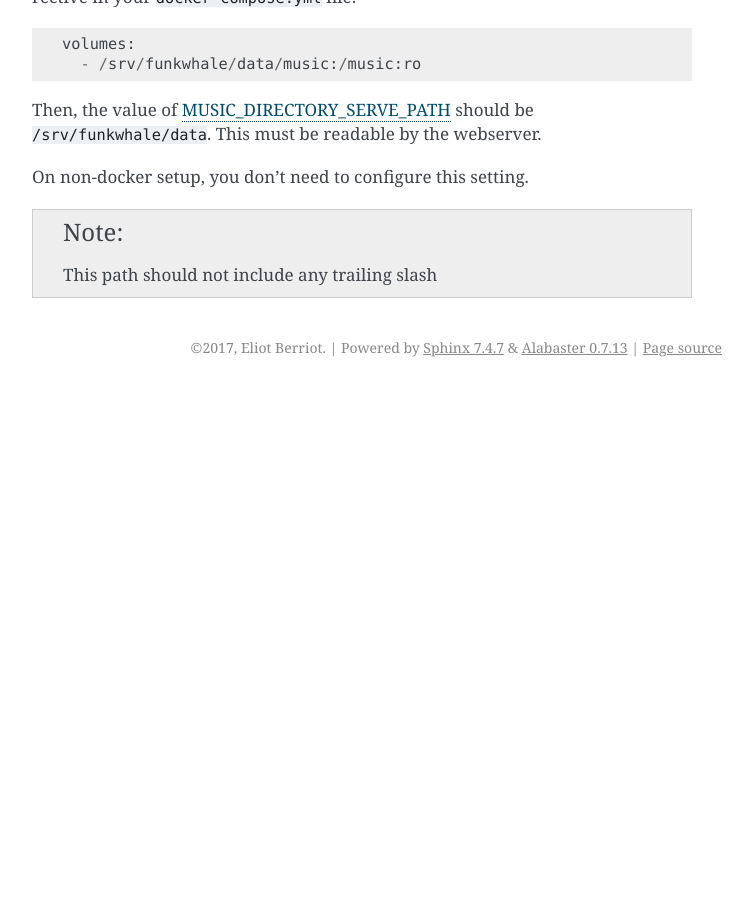
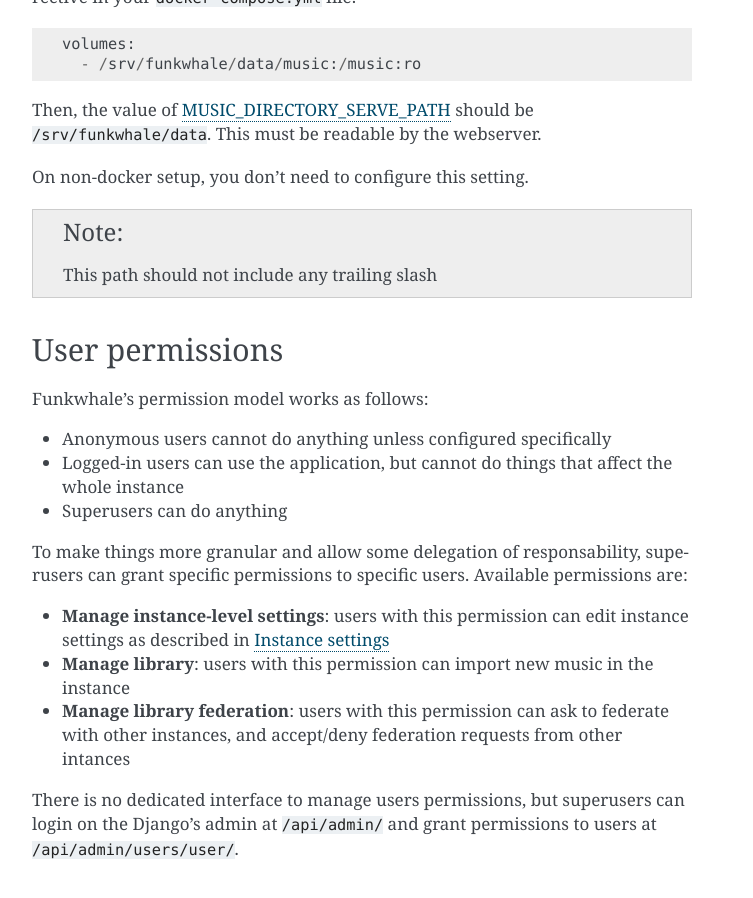
Before and after one commit to RYGhub/funkwhale, a Sphinx documentation site: the page built from docs/configuration.rst, in a window 1280 px wide and 900 px high, scrolled down 2439 px. Shown: the whole window, without its empty margins (388-1141 px from the left). Built offline with Sphinx 7.4.7, drawn with Linux system fonts in a browser that asks for light colours; pages that are not in the unit, such as notebooks, are missing from menus; before the commit the page ends 2826 px from its top, so only the background shows below that.

Commit message:
Fix #152: changelog and documentation

```diff
--- a/docs/configuration.rst
+++ b/docs/configuration.rst
@@ -117,3 +117,28 @@
 On non-docker setup, you don't need to configure this setting.
 
 .. note:: This path should not include any trailing slash
+
+User permissions
+----------------
+
+Funkwhale's permission model works as follows:
+
+- Anonymous users cannot do anything unless configured specifically
+- Logged-in users can use the application, but cannot do things that affect
+  the whole instance
+- Superusers can do anything
+
+To make things more granular and allow some delegation of responsability,
+superusers can grant specific permissions to specific users. Available
+permissions are:
+
+- **Manage instance-level settings**: users with this permission can edit instance
+  settings as described in :ref:`instance-settings`
+- **Manage library**: users with this permission can import new music in the
+  instance
+- **Manage library federation**: users with this permission can ask to federate with
+  other instances, and accept/deny federation requests from other intances
+
+There is no dedicated interface to manage users permissions, but superusers
+can login on the Django's admin at ``/api/admin/`` and grant permissions
+to users at ``/api/admin/users/user/``.
```
Also changed, not shown: 1 other file.
